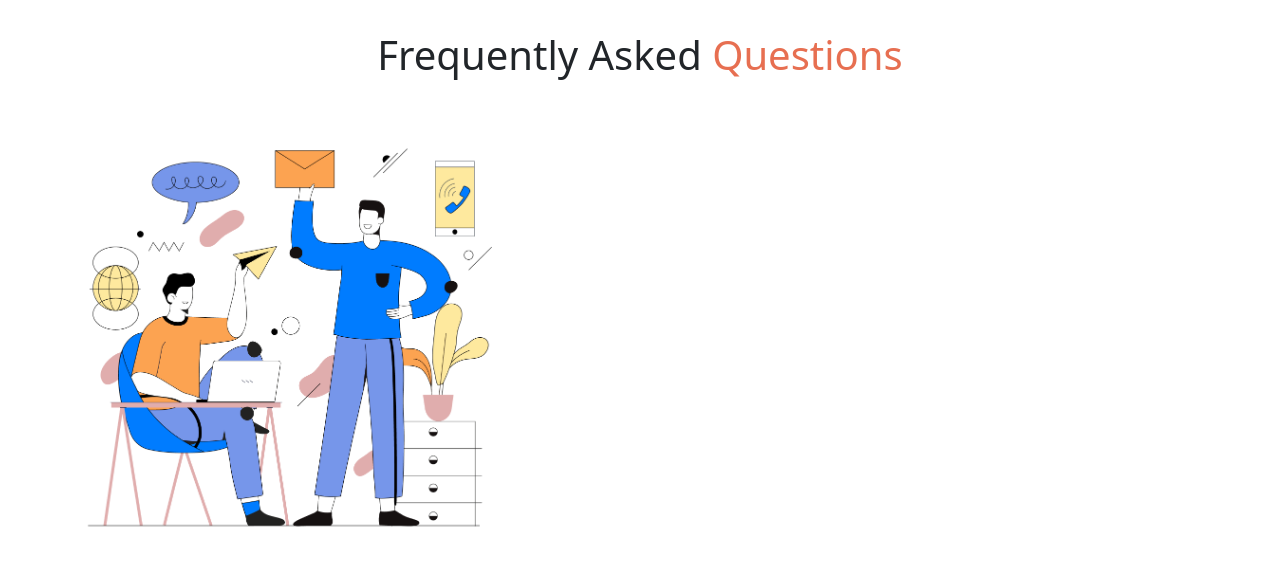
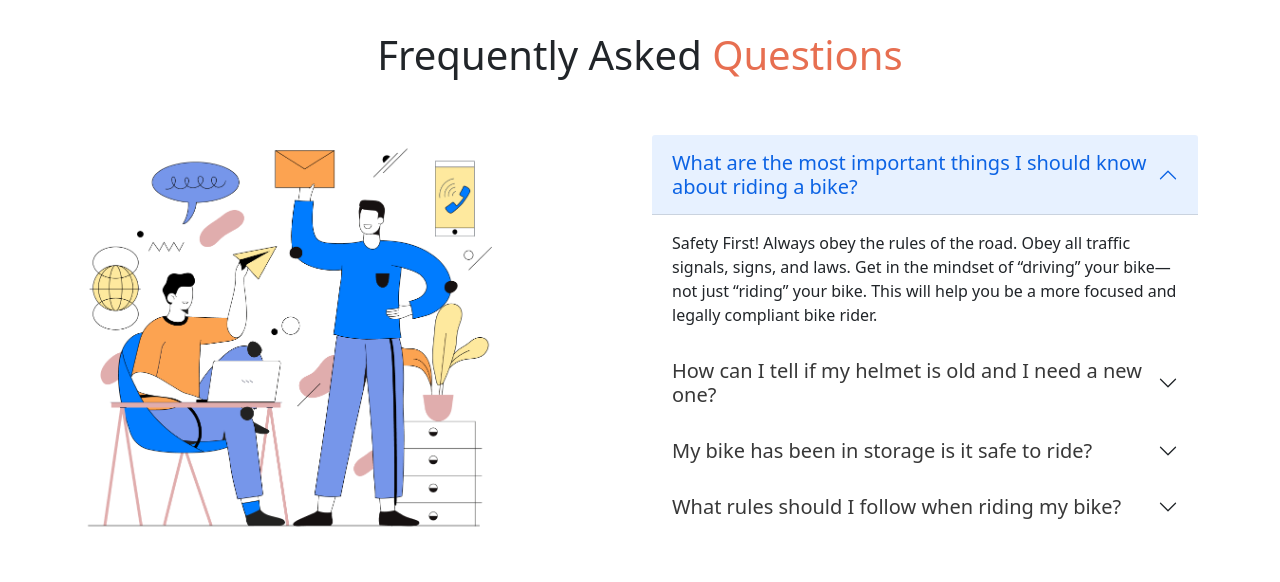
Before and after one commit to mdabdullaalnoman/honda-commerce-a-3, a plain HTML site: page index.html in a window 1280 px wide. Shown: the part 1720-2302 px from the top of the page. Drawn offline with nearby package versions, Linux system fonts and the light colour scheme.

Commit message:
finally done

```diff
--- a/index.html
+++ b/index.html
@@ -13,7 +13,6 @@
     <!-- Bootstrap cdn -->
     <link href="https://cdn.jsdelivr.net/npm/bootstrap@5.0.2/dist/css/bootstrap.min.css" rel="stylesheet"
         integrity="sha384-EVSTQN3/azprG1Anm3QDgpJLIm9Nao0Yz1ztcQTwFspd3yD65VohhpuuCOmLASjC" crossorigin="anonymous">
-
 </head>
 
 <body>
@@ -265,10 +264,65 @@
                     <img class="w-75" src="images/faq.png" alt="faq">
                 </div>
                 <div class="col-md-6 col-12">
-
-
-
-
+                    <div class="accordion" id="accordionExample">
+                        <div class="accordion-item">
+                            <h2 class="accordion-header" id="headingOne">
+                                <button class="accordion-button" type="button" data-bs-toggle="collapse"
+                                    data-bs-target="#collapseOne" aria-expanded="true" aria-controls="collapseOne">
+                                    What are the most important things I should  know about riding a bike?
+                                </button>
+                            </h2>
+                            <div id="collapseOne" class="accordion-collapse collapse show" aria-labelledby="headingOne"
+                                data-bs-parent="#accordionExample">
+                                <div class="accordion-body">
+                                    Safety First! Always obey the rules of the road. Obey all traffic signals, signs, and laws. Get in the mindset of “driving” your bike—not just “riding” your bike. This will help you be a more focused and legally compliant bike rider.
+                                </div>
+                            </div>
+                        </div>
+                        <div class="accordion-item">
+                            <h2 class="accordion-header" id="headingTwo">
+                                <button class="accordion-button collapsed" type="button" data-bs-toggle="collapse"
+                                    data-bs-target="#collapseTwo" aria-expanded="false" aria-controls="collapseTwo">
+                                    How can I tell if my helmet is old and I need a
+new one?
+                                </button>
+                            </h2>
+                            <div id="collapseTwo" class="accordion-collapse collapse" aria-labelledby="headingTwo"
+                                data-bs-parent="#accordionExample">
+                                <div class="accordion-body">
+                                    Safety First! Always obey the rules of the road. Obey all traffic signals, signs, and laws. Get in the mindset of “driving” your bike—not just “riding” your bike. This will help you be a more focused and legally compliant bike rider.
+                                </div>
+                            </div>
+                        </div>
+                        <div class="accordion-item">
+                            <h2 class="accordion-header" id="headingThree">
+                                <button class="accordion-button collapsed" type="button" data-bs-toggle="collapse"
+                                    data-bs-target="#collapseThree" aria-expanded="false" aria-controls="collapseThree">
+                                    My bike has been in storage is it safe to ride?
+                                </button>
+                            </h2>
+                            <div id="collapseThree" class="accordion-collapse collapse" aria-labelledby="headingThree"
+                                data-bs-parent="#accordionExample">
+                                <div class="accordion-body">
+                                    Safety First! Always obey the rules of the road. Obey all traffic signals, signs, and laws. Get in the mindset of “driving” your bike—not just “riding” your bike. This will help you be a more focused and legally compliant bike rider.
+                                </div>
+                            </div>
+                        </div>
+                        <div class="accordion-item">
+                            <h2 class="accordion-header" id="headingFoure">
+                                <button class="accordion-button collapsed" type="button" data-bs-toggle="collapse"
+                                    data-bs-target="#collapseFour" aria-expanded="false" aria-controls="collapseThree">
+                                    What rules should I follow when riding my bike?
+                                </button>
+                            </h2>
+                            <div id="collapseFour" class="accordion-collapse collapse" aria-labelledby="headingFoure"
+                                data-bs-parent="#accordionExample">
+                                <div class="accordion-body">
+                                    Safety First! Always obey the rules of the road. Obey all traffic signals, signs, and laws. Get in the mindset of “driving” your bike—not just “riding” your bike. This will help you be a more focused and legally compliant bike rider.
+                                </div>
+                            </div>
+                        </div>
+                    </div>
                 </div>
             </div>
         </section>
@@ -390,16 +444,18 @@
 
 
 
+
+
+
+
+
     <!-- bootstrap script -->
     <script src="https://cdn.jsdelivr.net/npm/bootstrap@5.0.2/dist/js/bootstrap.bundle.min.js"
         integrity="sha384-MrcW6ZMFYlzcLA8Nl+NtUVF0sA7MsXsP1UyJoMp4YLEuNSfAP+JcXn/tWtIaxVXM"
         crossorigin="anonymous"></script>
 
     <!-- font awesome -->
-    <script
-    src="https://kit.fontawesome.com/db415453da.js"
-    crossorigin="anonymous"
-  ></script>
+    <script src="https://kit.fontawesome.com/db415453da.js" crossorigin="anonymous"></script>
 
 </body>
 
--- a/style.css
+++ b/style.css
@@ -65,13 +65,18 @@ svg.h-5.w-5 {
     margin: 0;
 }
 
-.app{
-    border: 1px solid gainsboro !important;
-    background-color: black;
-    padding: 10px 5px;
-    border-radius: 10px;
-    color: white !important;
+/* collups */
+button.accordion-button.collapsed {
+    font-weight: 500;
+    font-size: 20px;
+    color: #383838;
 }
+button.accordion-button {
+    font-weight: 500;
+    font-size: 20px;
+    color: #383838;
+}
+
 
 /* ---------------------
 footer section start
@@ -88,6 +93,13 @@ footer .get-app{
     color: #D9DBE1;
     font-size: 18px;
 }
+.app{
+    border: 1px solid gainsboro !important;
+    background-color: black;
+    padding: 10px 5px;
+    border-radius: 10px;
+    color: white !important;
+}
 .row.app {
     margin-top: 20px;
     margin-left: 18px;
```
Also changed, not shown: text.html (added, +31 -0 lines).
